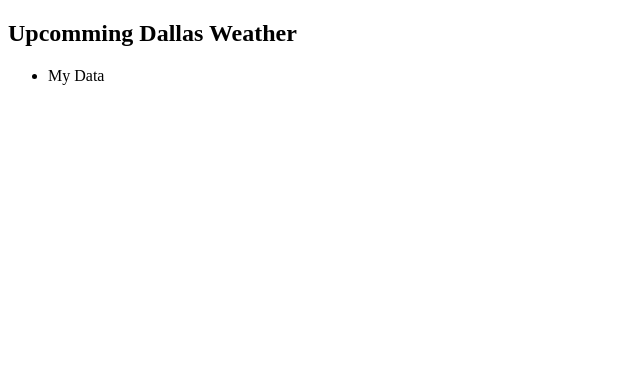
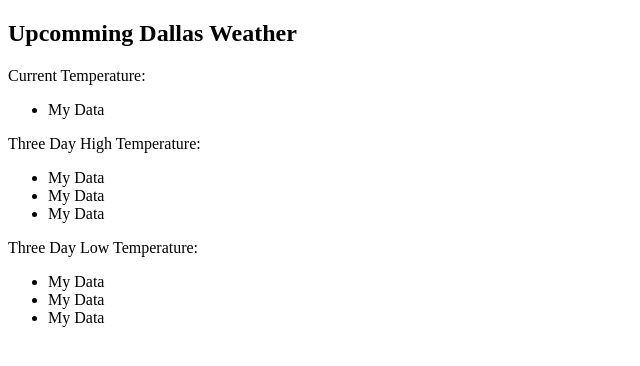
Before and after one commit to Trippington/WeatherAPI, a plain HTML site: page index.html in a window 1280 px wide. Shown: the whole page, without its empty margins (0-640 px from the left). Drawn offline with Linux system fonts and the light colour scheme; no server answers.

Commit message:
Update index.html

```diff
--- a/index.html
+++ b/index.html
@@ -9,8 +9,21 @@
 <body>
     <div>
         <h2>Upcomming Dallas Weather</h2>
+        <p>Current Temperature:</p>
         <ul>
-            <li id="weather">My Data</li>
+            <li id="current_temp">My Data</li>
+        </ul>
+        <p>Three Day High Temperature:</p>
+        <ul>
+            <li id="1h">My Data</li>
+            <li id="2h">My Data</li>
+            <li id="3h">My Data</li>
+        </ul>
+        <p>Three Day Low Temperature:</p>
+        <ul>
+            <li id="1l">My Data</li>
+            <li id="2l">My Data</li>
+            <li id="3l">My Data</li>
         </ul>
     </div>
 </body>
```
